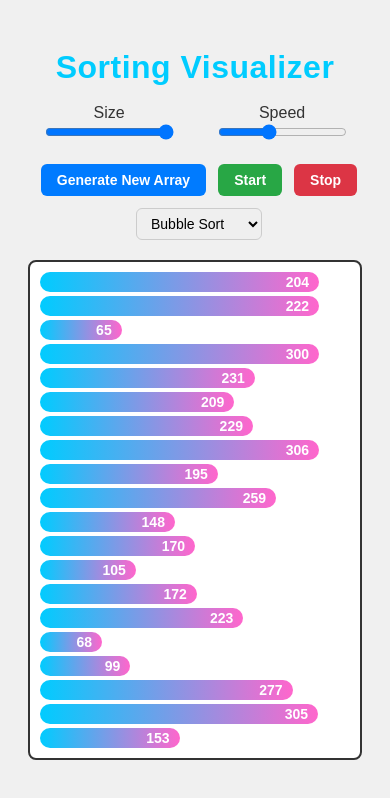
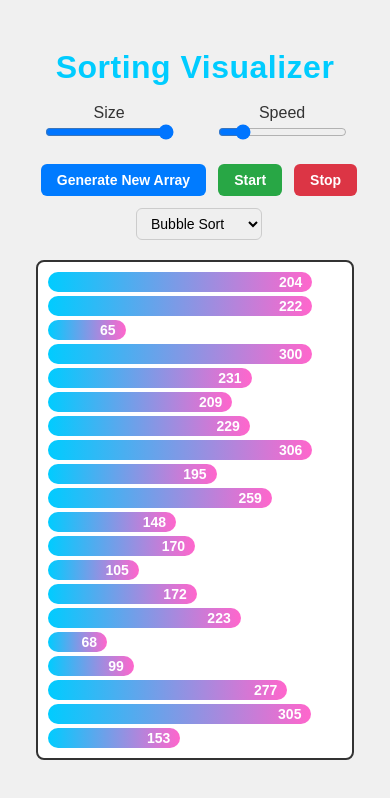
Before and after one commit to Rohantiwari10/Alogorithm-Visualizer, a plain HTML site: page sorting/sorting.html in a window 390 px wide. Drawn offline with Linux system fonts and the light colour scheme.

Commit message:
updated the speed

```diff
--- a/sorting/sorting.css
+++ b/sorting/sorting.css
@@ -104,7 +104,7 @@ input[type="range"] {
 /* ---------------- Bars ---------------- */
 .bar-container {
   margin: 0 auto;
-  max-width: 920px;
+  max-width: 95%;
   height: var(--container-height);
   border: 2px solid #333;
   padding: 10px;
--- a/sorting/sorting.html
+++ b/sorting/sorting.html
@@ -15,7 +15,7 @@
           Size <input type="range" id="size" min="5" max="100" value="30" />
         </label>
         <label>
-          Speed <input type="range" id="speed" min="1" max="50" value="20" />
+          Speed <input type="range" id="speed" min="1" max="20" value="4">
         </label>
       </div>
 
--- a/sorting/sorting.js
+++ b/sorting/sorting.js
@@ -2,8 +2,8 @@
 // State & Elements
 // ----------------------------
 let array = [];
-let arraySize = 30;
-let delay = 50; // ms between steps (mapped from speed slider)
+let arraySize = 20;
+let delay = 150; // ms between steps (mapped from speed slider)
 let stopRequested = false; // stop flag
 
 const barsContainer = document.getElementById("bars");
@@ -35,9 +35,15 @@ function defaultGradient() {
 }
 
 // Max array size depending on device
+// Max array size depending on device
 function maxArraySize() {
-  return isMobile() ? 20 : 60;
+  if (isMobile()) {
+    return 20; // mobile limit
+  } else {
+    return 35; //desktop limit
+  }
 }
+
 
 // Map value -> desktop height in px
 function heightFor(value) {
```
